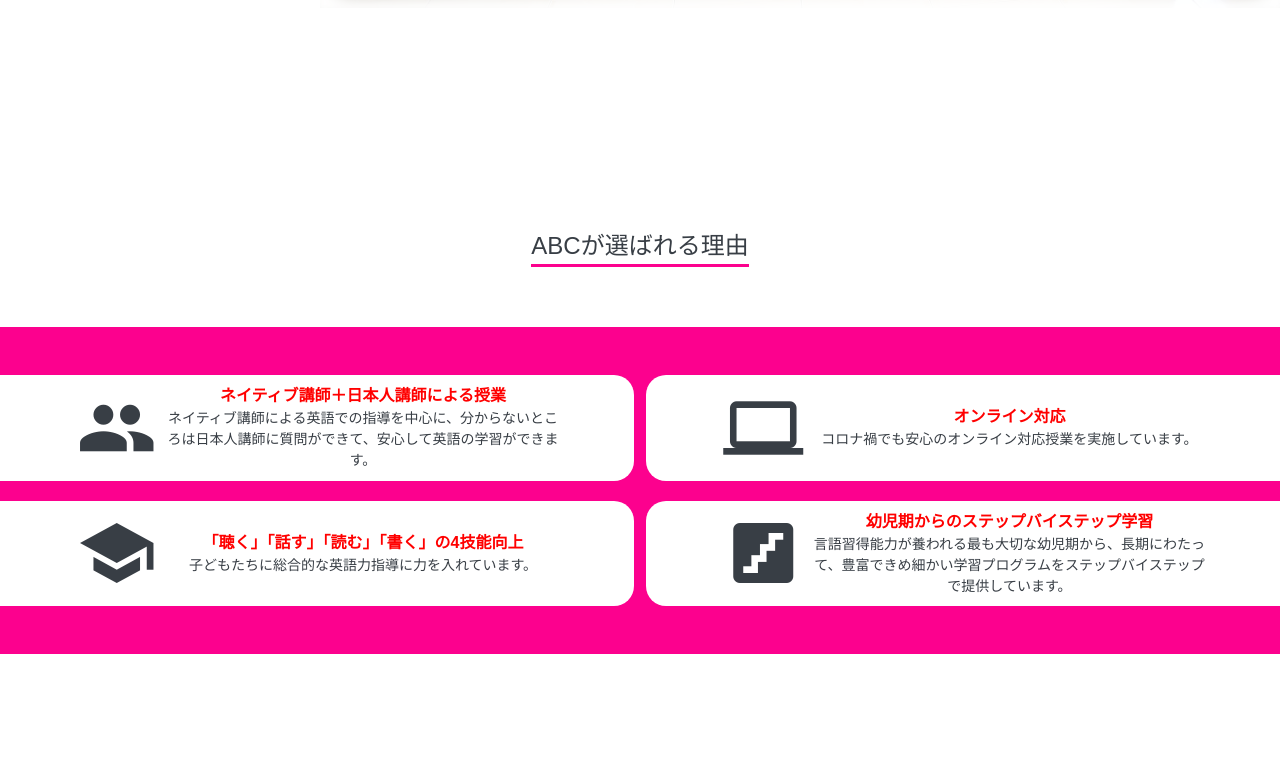
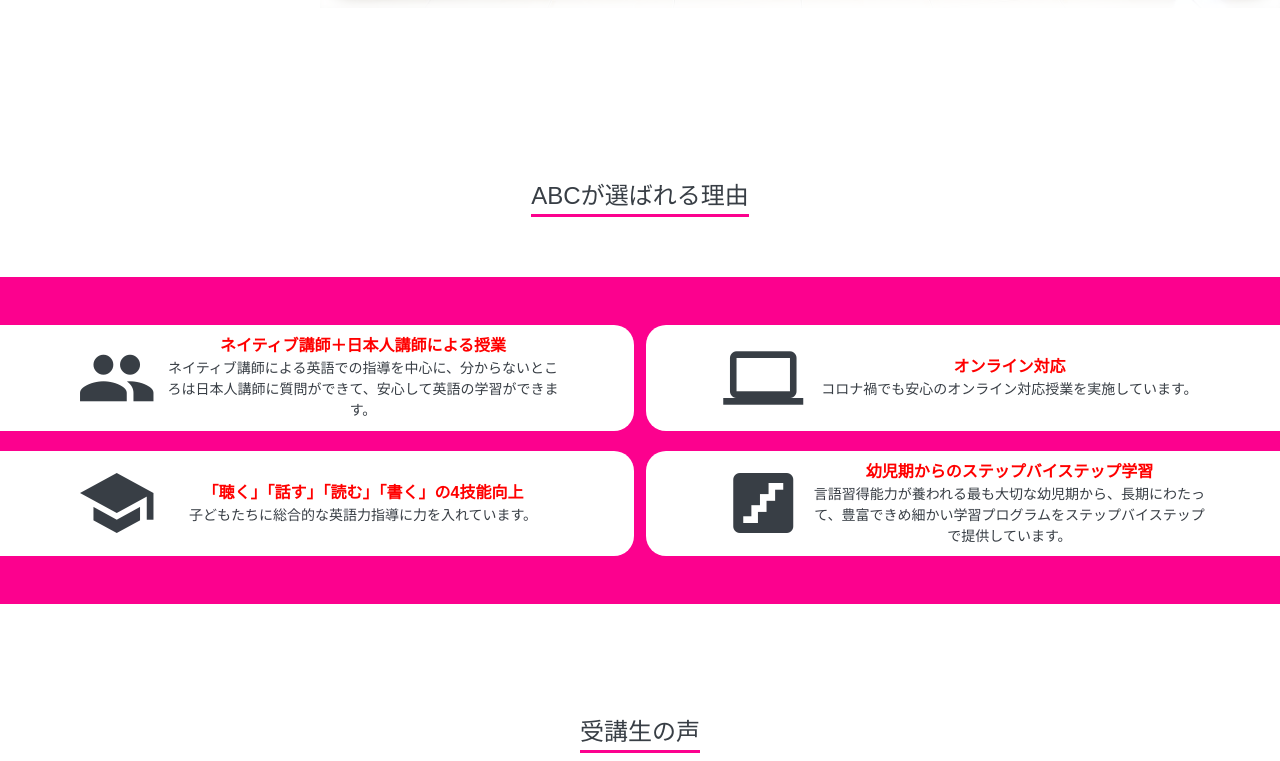
Before and after one commit to mieeohoo/lp-englishschool, a plain HTML site: page index.html in a window 1280 px wide. Shown: the part 760-1521 px from the top of the page. Drawn offline with Linux system fonts and the light colour scheme.

Commit message:
Update style.css

```diff
--- a/style.css
+++ b/style.css
@@ -382,6 +382,7 @@ main {
 }
 
 .key-imgs li img {
+  max-height: 800px;
   object-fit: cover;
 }
 
@@ -418,10 +419,6 @@ main {
 }
 
 /* 「選ばれる理由」 */
-#reason {
-  margin-top: 100px;
-}
-
 .reason-container.flex {
   flex-wrap       : wrap;
   justify-content : space-between;
```
